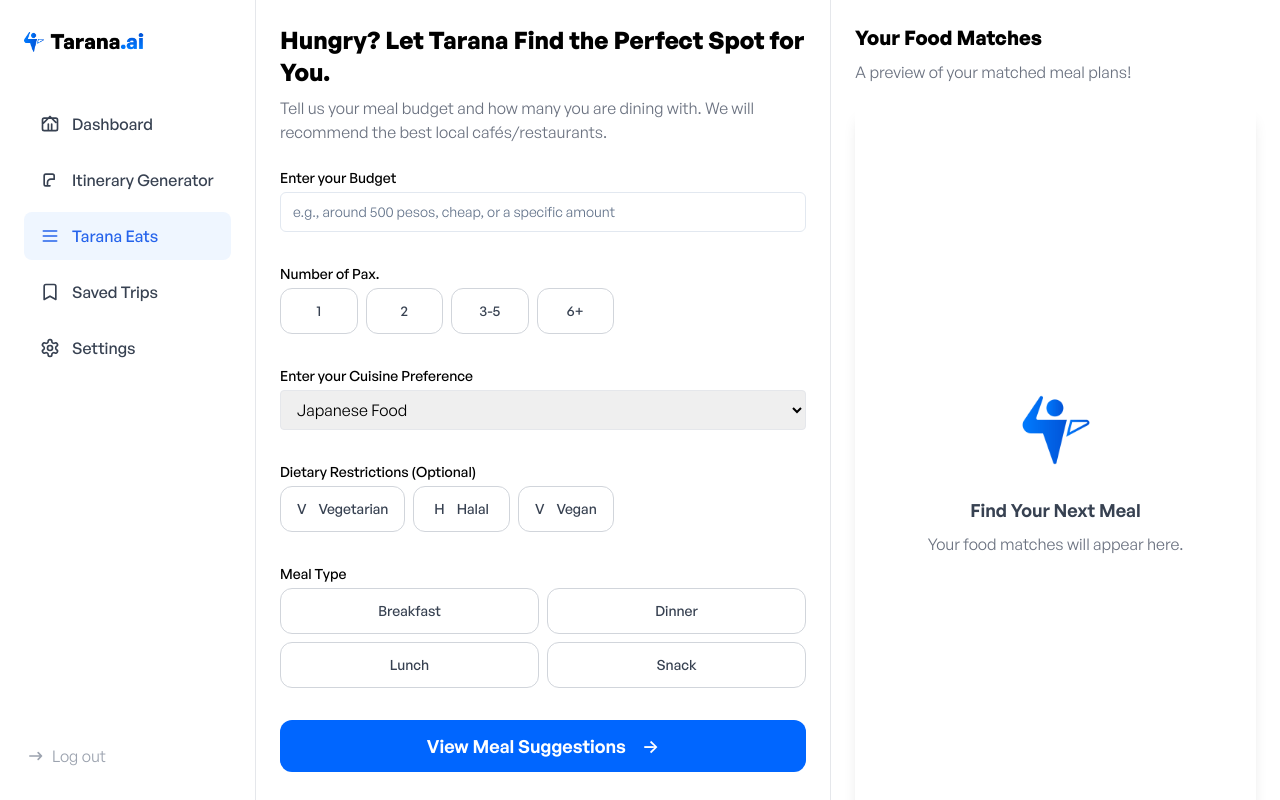
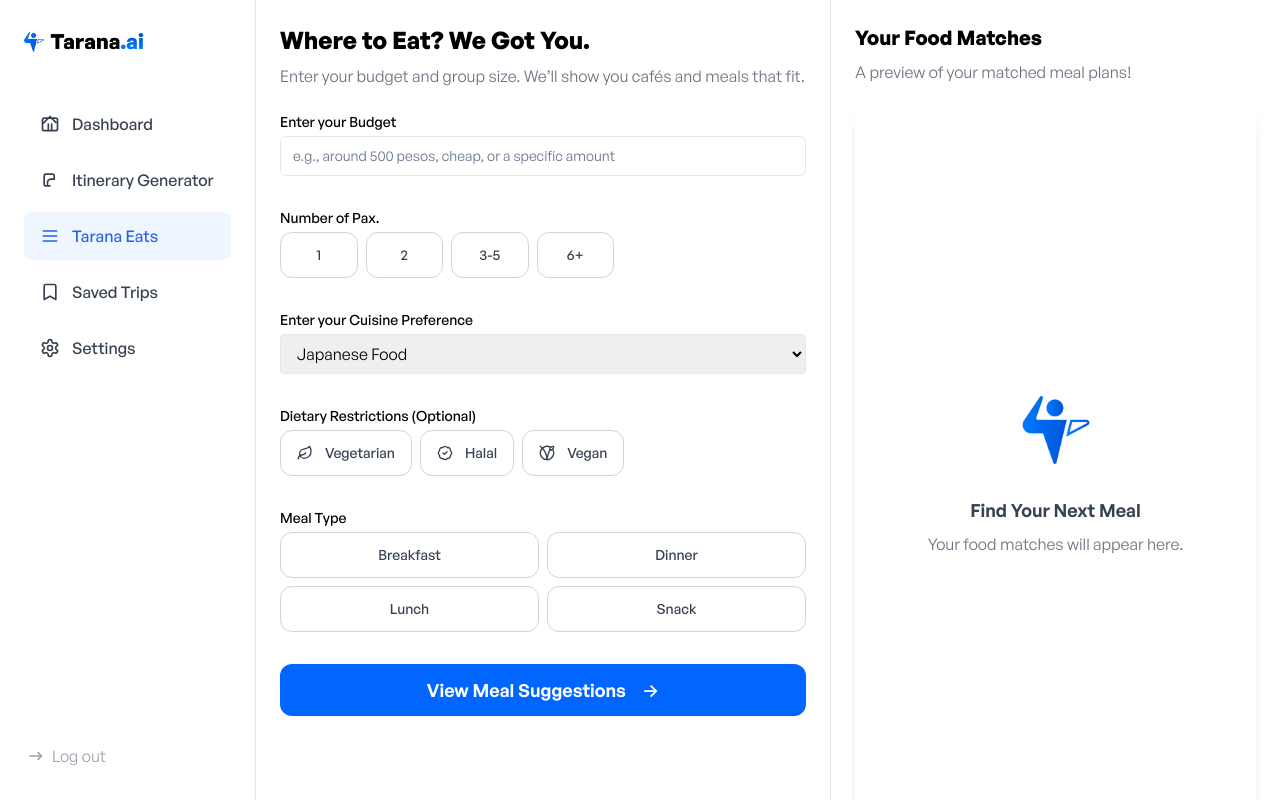
Before and after one commit to donyelqt/Tarana.ai, a Next.js app: page /tarana-eats in a window 1280 px wide. Built offline with nearby package versions, Linux system fonts and the light colour scheme.

Commit message:
feat(TaranaEatsForm): enhance dietary options and update form text for clarity
- Introduced new dietary options with icons for Vegetarian, Halal, and Vegan selections.
- Updated form headings and descriptions for improved clarity and user engagement.

```diff
--- a/src/components/tarana-eats/TaranaEatsForm.tsx
+++ b/src/components/tarana-eats/TaranaEatsForm.tsx
@@ -1,8 +1,8 @@
 import React, { useState } from "react";
 import { Button } from "@/components/ui/button";
 import { Input } from "@/components/ui/input";
-import { Checkbox } from "@/components/ui/checkbox";
 import { cn } from "@/lib/utils";
+import { Leaf, Vegan, BadgeCheck } from "lucide-react";
 
 interface TaranaEatsFormProps {
   onGenerate: (results: any) => void;
@@ -22,6 +22,12 @@ const paxOptions = [
   { label: "2", value: 2 },
   { label: "3-5", value: 4 },
   { label: "6+", value: 6 },
+];
+
+const dietaryOptions = [
+  { label: "Vegetarian", icon: <Leaf className="w-4 h-4" /> },
+  { label: "Halal", icon: <BadgeCheck className="w-4 h-4" /> },
+  { label: "Vegan", icon: <Vegan className="w-4 h-4" /> },
 ];
 
 export default function TaranaEatsForm({ onGenerate }: TaranaEatsFormProps) {
@@ -70,8 +76,8 @@ export default function TaranaEatsForm({ onGenerate }: TaranaEatsFormProps) {
 
   return (
     <form onSubmit={handleSubmit} className="bg-white p-6">
-      <h2 className="text-2xl font-bold mb-2">Hungry? Let Tarana Find the Perfect Spot for You.</h2>
-      <p className="text-gray-500 mb-6">Tell us your meal budget and how many you are dining with. We will recommend the best local cafés/restaurants.</p>
+      <h2 className="text-2xl font-bold mb-2">Where to Eat? We Got You.</h2>
+      <p className="text-gray-500 mb-6">Enter your budget and group size. We’ll show you cafés and meals that fit.</p>
       <div className="mb-8">
         <label className="block text-sm font-medium mb-1">Enter your Budget</label>
         <Input
@@ -102,10 +108,18 @@ export default function TaranaEatsForm({ onGenerate }: TaranaEatsFormProps) {
       <div className="mb-8">
         <label className="block text-sm font-medium mb-1">Dietary Restrictions (Optional)</label>
         <div className="flex gap-2 lg:mr-48">
-          {[{ label: 'Vegetarian', icon: 'V' }, { label: 'Halal', icon: 'H' }, { label: 'Vegan', icon: 'V' }].map(opt => (
-            <Button key={opt.label} type="button" variant={restrictions.includes(opt.label) ? "default" : "outline"} onClick={() => handleRestriction(opt.label)}
-            className={cn('flex items-center justify-center gap-1 py-3 w-full font-medium transition')}>
-              <span className="mr-2">{opt.icon}</span>{opt.label}
+          {dietaryOptions.map((opt) => (
+            <Button
+              key={opt.label}
+              type="button"
+              variant={restrictions.includes(opt.label) ? "default" : "outline"}
+              onClick={() => handleRestriction(opt.label)}
+              className={cn(
+                "flex items-center justify-center gap-1 py-3 w-full font-medium transition"
+              )}
+            >
+              <span className="mr-2">{opt.icon}</span>
+              {opt.label}
             </Button>
           ))}
         </div>
```
